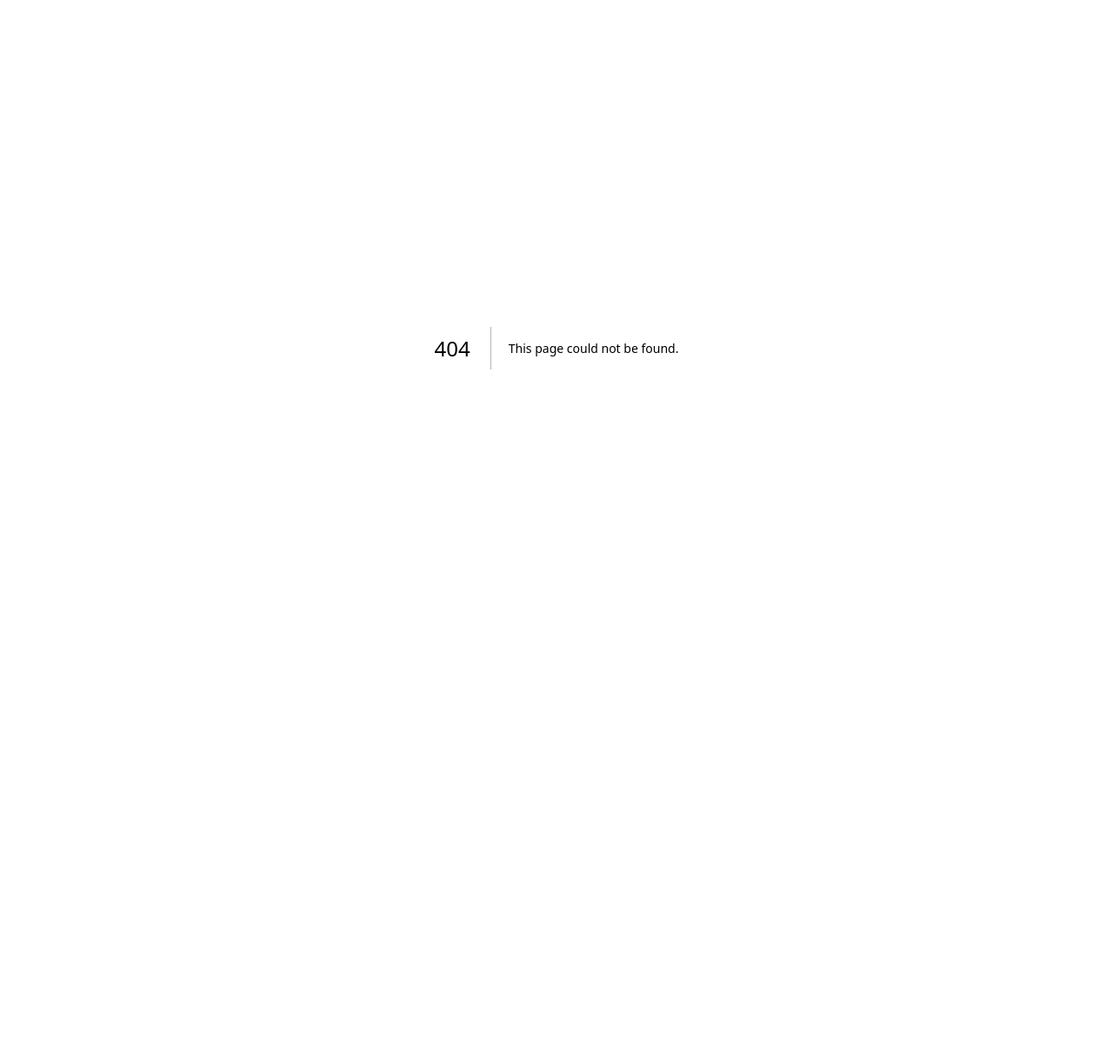
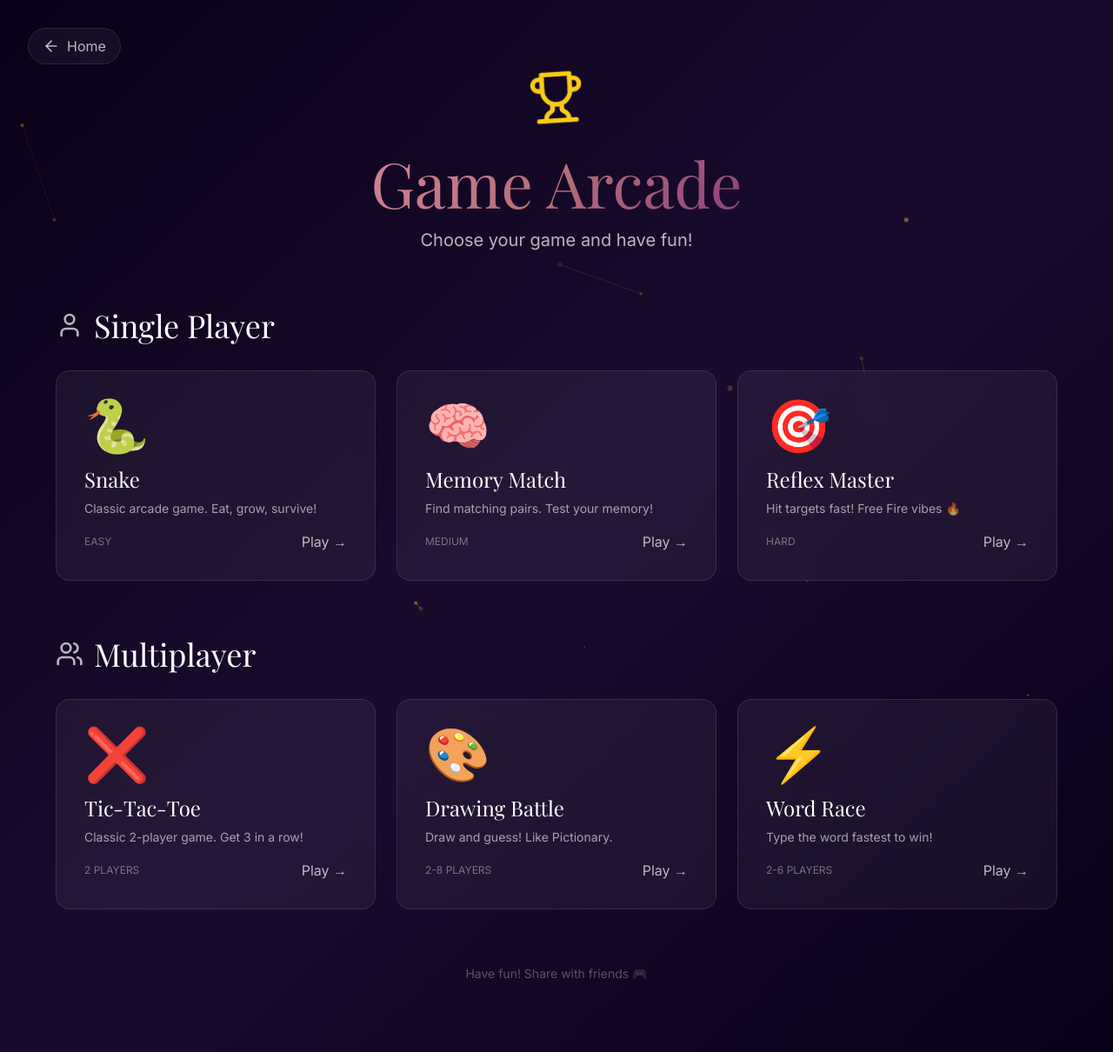
Before and after one commit to LowkeyIsHim/Her-majesty, a Next.js app: page /games in a window 1280 px wide. Before the commit this address had no page. Shown: the whole page at 87% size. Before the commit the page ends 800 px from the top, so only its background shows below. Built offline with nearby package versions, Linux system fonts and the light colour scheme.

Commit message:
Create page.tsx

```diff
--- /dev/null
+++ b/app/games/page.tsx
@@ -0,0 +1,215 @@
+'use client';
+
+import React from 'react';
+import { motion } from 'framer-motion';
+import { ArrowLeft, Users, User, Trophy, Target, Zap } from 'lucide-react';
+import { useRouter } from 'next/navigation';
+import ParticlesBackground from '@/components/ParticlesBackground';
+
+const games = {
+  singlePlayer: [
+    {
+      id: 'snake',
+      title: 'Snake',
+      description: 'Classic arcade game. Eat, grow, survive!',
+      emoji: '🐍',
+      color: 'from-green-500 to-emerald-600',
+      difficulty: 'Easy',
+    },
+    {
+      id: 'memory',
+      title: 'Memory Match',
+      description: 'Find matching pairs. Test your memory!',
+      emoji: '🧠',
+      color: 'from-purple-500 to-pink-600',
+      difficulty: 'Medium',
+    },
+    {
+      id: 'reflex',
+      title: 'Reflex Master',
+      description: 'Hit targets fast! Free Fire vibes 🔥',
+      emoji: '🎯',
+      color: 'from-red-500 to-orange-600',
+      difficulty: 'Hard',
+    },
+  ],
+  multiPlayer: [
+    {
+      id: 'tictactoe',
+      title: 'Tic-Tac-Toe',
+      description: 'Classic 2-player game. Get 3 in a row!',
+      emoji: '❌',
+      color: 'from-blue-500 to-cyan-600',
+      players: '2 Players',
+    },
+    {
+      id: 'drawing',
+      title: 'Drawing Battle',
+      description: 'Draw and guess! Like Pictionary.',
+      emoji: '🎨',
+      color: 'from-pink-500 to-rose-600',
+      players: '2-8 Players',
+    },
+    {
+      id: 'wordrace',
+      title: 'Word Race',
+      description: 'Type the word fastest to win!',
+      emoji: '⚡',
+      color: 'from-yellow-500 to-amber-600',
+      players: '2-6 Players',
+    },
+  ],
+};
+
+export default function GamesLobby() {
+  const router = useRouter();
+
+  return (
+    <div className="relative min-h-screen w-full overflow-hidden bg-gradient-to-br from-midnight via-deep-purple to-midnight">
+      <ParticlesBackground color="#fbbf24" density={30} />
+
+      <motion.button
+        initial={{ opacity: 0 }}
+        animate={{ opacity: 1 }}
+        transition={{ delay: 0.5 }}
+        onClick={() => router.push('/')}
+        className="absolute top-8 left-8 z-50 flex items-center gap-2 px-4 py-2 glass rounded-full text-white/70 hover:text-white hover:bg-white/10 transition-smooth"
+      >
+        <ArrowLeft className="w-5 h-5" />
+        <span>Home</span>
+      </motion.button>
+
+      <div className="relative z-10 px-4 py-20">
+        <motion.div
+          className="max-w-6xl mx-auto text-center mb-16"
+          initial={{ opacity: 0, y: 30 }}
+          animate={{ opacity: 1, y: 0 }}
+          transition={{ duration: 0.8 }}
+        >
+          <motion.div
+            animate={{ rotate: [0, 10, -10, 0] }}
+            transition={{ duration: 3, repeat: Infinity, ease: 'easeInOut' }}
+            className="inline-block mb-6"
+          >
+            <Trophy className="w-16 h-16 text-yellow-400" />
+          </motion.div>
+          <h1 className="font-serif text-5xl sm:text-7xl gradient-text mb-4">
+            Game Arcade
+          </h1>
+          <p className="text-lg sm:text-xl text-white/70">
+            Choose your game and have fun!
+          </p>
+        </motion.div>
+
+        {/* Single Player */}
+        <motion.div
+          className="max-w-6xl mx-auto mb-16"
+          initial={{ opacity: 0, y: 30 }}
+          animate={{ opacity: 1, y: 0 }}
+          transition={{ delay: 0.3 }}
+        >
+          <div className="flex items-center gap-3 mb-8">
+            <User className="w-8 h-8 text-white/70" />
+            <h2 className="font-serif text-3xl sm:text-4xl text-white">
+              Single Player
+            </h2>
+          </div>
+
+          <div className="grid grid-cols-1 md:grid-cols-2 lg:grid-cols-3 gap-6">
+            {games.singlePlayer.map((game, index) => (
+              <motion.button
+                key={game.id}
+                initial={{ opacity: 0, y: 30 }}
+                animate={{ opacity: 1, y: 0 }}
+                transition={{ delay: 0.1 * index }}
+                whileHover={{ scale: 1.03, y: -5 }}
+                whileTap={{ scale: 0.98 }}
+                onClick={() => router.push(`/games/${game.id}`)}
+                className="group relative glass rounded-2xl p-8 text-left hover:bg-white/10 transition-smooth overflow-hidden"
+              >
+                <div className={`absolute inset-0 bg-gradient-to-br ${game.color} opacity-0 group-hover:opacity-20 transition-opacity`} />
+
+                <div className="relative z-10">
+                  <div className="text-6xl mb-4">{game.emoji}</div>
+                  <h3 className="font-serif text-2xl text-white mb-2">
+                    {game.title}
+                  </h3>
+                  <p className="text-white/60 text-sm mb-4">
+                    {game.description}
+                  </p>
+                  <div className="flex items-center justify-between">
+                    <span className="text-xs text-white/40 uppercase">
+                      {game.difficulty}
+                    </span>
+                    <span className="text-white/70 group-hover:text-white transition-colors">
+                      Play →
+                    </span>
+                  </div>
+                </div>
+              </motion.button>
+            ))}
+          </div>
+        </motion.div>
+
+        {/* Multiplayer */}
+        <motion.div
+          className="max-w-6xl mx-auto"
+          initial={{ opacity: 0, y: 30 }}
+          animate={{ opacity: 1, y: 0 }}
+          transition={{ delay: 0.5 }}
+        >
+          <div className="flex items-center gap-3 mb-8">
+            <Users className="w-8 h-8 text-white/70" />
+            <h2 className="font-serif text-3xl sm:text-4xl text-white">
+              Multiplayer
+            </h2>
+          </div>
+
+          <div className="grid grid-cols-1 md:grid-cols-2 lg:grid-cols-3 gap-6">
+            {games.multiPlayer.map((game, index) => (
+              <motion.button
+                key={game.id}
+                initial={{ opacity: 0, y: 30 }}
+                animate={{ opacity: 1, y: 0 }}
+                transition={{ delay: 0.1 * index }}
+                whileHover={{ scale: 1.03, y: -5 }}
+                whileTap={{ scale: 0.98 }}
+                onClick={() => router.push(`/games/${game.id}`)}
+                className="group relative glass rounded-2xl p-8 text-left hover:bg-white/10 transition-smooth overflow-hidden"
+              >
+                <div className={`absolute inset-0 bg-gradient-to-br ${game.color} opacity-0 group-hover:opacity-20 transition-opacity`} />
+
+                <div className="relative z-10">
+                  <div className="text-6xl mb-4">{game.emoji}</div>
+                  <h3 className="font-serif text-2xl text-white mb-2">
+                    {game.title}
+                  </h3>
+                  <p className="text-white/60 text-sm mb-4">
+                    {game.description}
+                  </p>
+                  <div className="flex items-center justify-between">
+                    <span className="text-xs text-white/40 uppercase">
+                      {game.players}
+                    </span>
+                    <span className="text-white/70 group-hover:text-white transition-colors">
+                      Play →
+                    </span>
+                  </div>
+                </div>
+              </motion.button>
+            ))}
+          </div>
+        </motion.div>
+
+        <motion.p
+          className="text-center mt-16 text-white/30 text-sm"
+          initial={{ opacity: 0 }}
+          animate={{ opacity: 1 }}
+          transition={{ delay: 1 }}
+        >
+          Have fun! Share with friends 🎮
+        </motion.p>
+      </div>
+    </div>
+  );
+}
```
